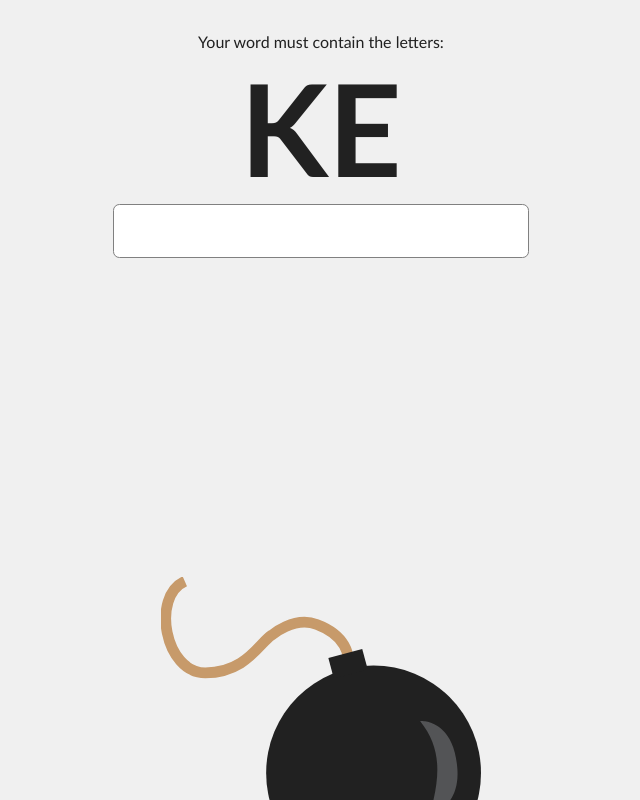
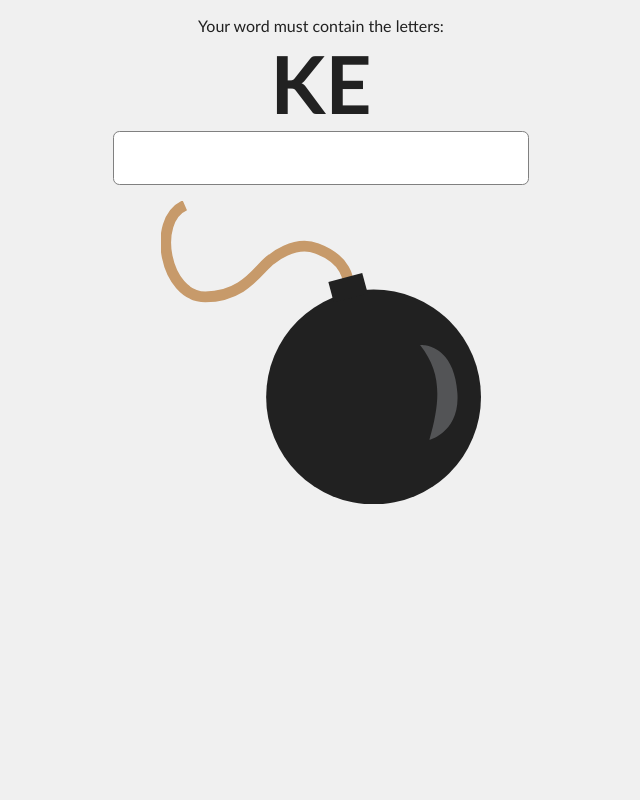
Before and after one commit to NotWoods/local-hack-day, a website: page public/game/index.html in a window 1280 px wide. Shown: the whole page, without its empty margins (319-959 px from the left). Drawn offline with Linux system fonts and the light colour scheme.

Commit message:
Updated CSS

```diff
--- a/public/game/game.css
+++ b/public/game/game.css
@@ -11,16 +11,16 @@ body {
 	text-align: center;
 	align-items: center;
 	height: 100vh;
-	position: relative;
-	overflow: hidden;
+	min-width: 20em;
+	overflow: hidden
 }
 
 .Game-subtitle {
-	margin-top: 2em;
+	margin-top: 1em;
 }
 
 .Game-letters {
-	font-size: 8em;
+	font-size: 5em;
 	margin: 0;
 }
 
@@ -34,6 +34,7 @@ body {
 
 .Game-bomb {
 	width: 20em;
-	position: absolute;
-	bottom: -5em;
 }
+.Game-bomb-wrapper {
+	margin-top: 1em;
+}
--- a/public/game/index.html
+++ b/public/game/index.html
@@ -2,6 +2,7 @@
 <html>
 <head>
 	<link rel="stylesheet" href="game.css">
+	<meta name="viewport" content="width=device-width, initial-scale=1">
 </head>
 <body>
 	<section class="Game">
@@ -10,6 +11,7 @@
 
 		<input id="wordInput" type="text" class="Game-input">
 
+		<div class="Game-bomb-wrapper">
 		<svg xmlns="http://www.w3.org/2000/svg" viewBox="0 0 445.9 422.7" id="bomb" class="Game-bomb">
 			<g transform="translate(-298.798 -435.313)">
 				<path id="fuse" fill="none" stroke="#c79a6a" stroke-width="15" d="M559 547.4s1-29.5-43-46c-32-12-63 15-63 15-16.5 10-35.7 52.5-92.4 52.5S285 462 332 441.3"/>
@@ -18,6 +20,7 @@
 				<path fill="#535456" d="M659.8 636c30 38 29 76 13 132 0 0 42.8-11 39-65-5-71.2-52-67-52-67z"/>
 			</g>
 		</svg>
+		</div>
 	</section>
 </body>
 </html>
--- /dev/null
+++ b/public/game/input.js
@@ -0,0 +1 @@
+const wordInput = document.getElementById('wordInput');
```
